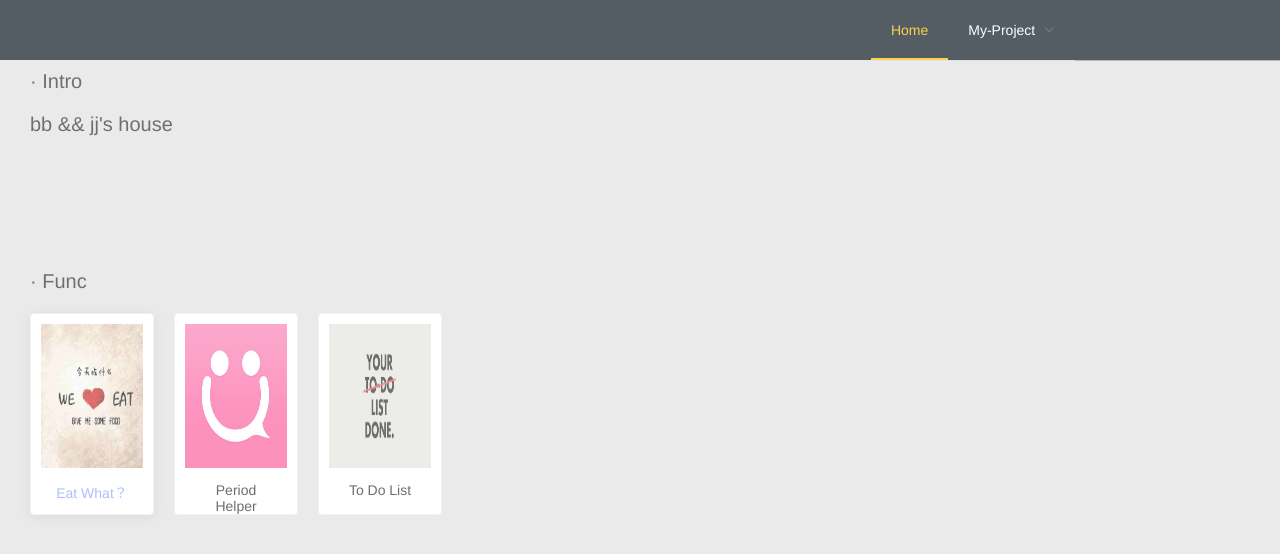
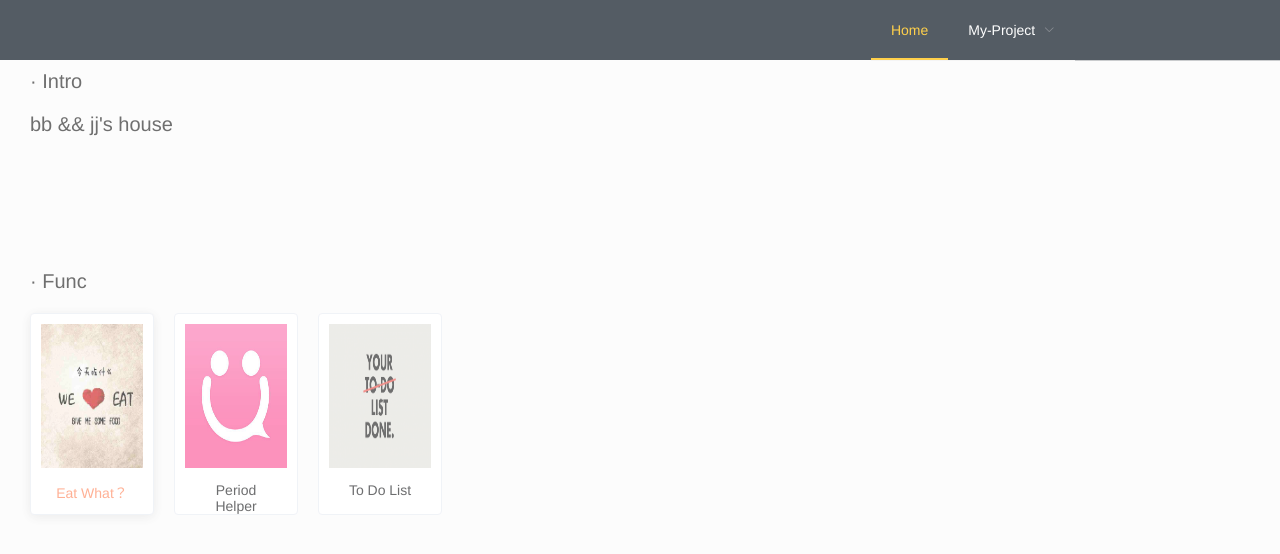
Before and after one commit to magicLian/dailyRecord_client, a Vue app: page /index/home in a window 1280 px wide. In both pictures the pointer is over the element 92 px from the left and 414 px from the top of the page. Shown: the top 554 px of the page. Built offline with nearby package versions, Linux system fonts and the light colour scheme.

Commit message:
2018-8-7 18:03:19

```diff
--- a/src/components/main/home.vue
+++ b/src/components/main/home.vue
@@ -73,7 +73,7 @@ export default {
     .main{
         width: 100%;
         height: 100%;
-        background: #e2e2e2;
+        background: #fcfcfc;
     }
     .my-banner{
         height: 200px;
@@ -124,6 +124,6 @@ export default {
     }
     .el-card :hover{
         cursor: pointer;
-        color: #8ca4ff;
+        color: #ff9069;
     }
 </style>
```
